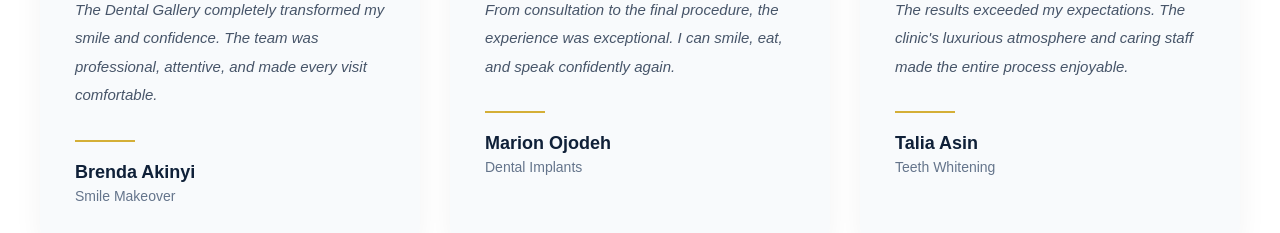
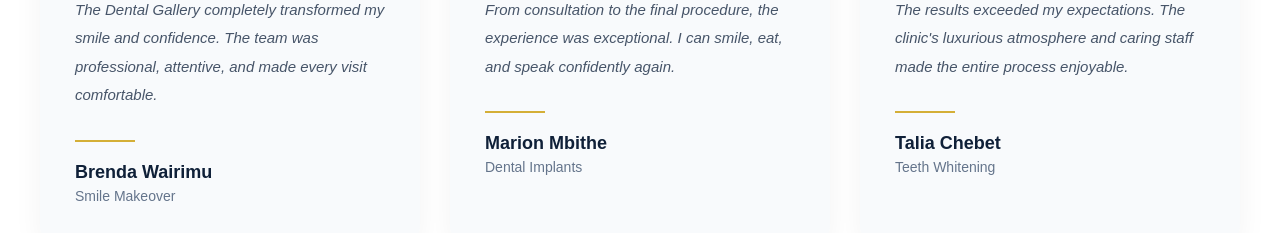
Before and after one commit to barrack-makedi/DENTAL_GALLERY, a React (Vite) app in the folder frontend/: page /about in a window 1280 px wide. Shown: the part 3720-3953 px from the top of the page. Built offline with nearby package versions, Linux system fonts and the light colour scheme.

Commit message:
added names

```diff
--- a/frontend/src/components/PatientStories.jsx
+++ b/frontend/src/components/PatientStories.jsx
@@ -1,19 +1,19 @@
 export default function PatientStories() {
   const stories = [
     {
-      name: "Brenda Akinyi",
+      name: "Brenda Wairimu",
       treatment: "Smile Makeover",
       story:
         "The Dental Gallery completely transformed my smile and confidence. The team was professional, attentive, and made every visit comfortable.",
     },
     {
-      name: "Marion Ojodeh",
+      name: "Marion Mbithe",
       treatment: "Dental Implants",
       story:
         "From consultation to the final procedure, the experience was exceptional. I can smile, eat, and speak confidently again.",
     },
     {
-      name: "Talia Asin",
+      name: "Talia Chebet",
       treatment: "Teeth Whitening",
       story:
         "The results exceeded my expectations. The clinic's luxurious atmosphere and caring staff made the entire process enjoyable.",
```
